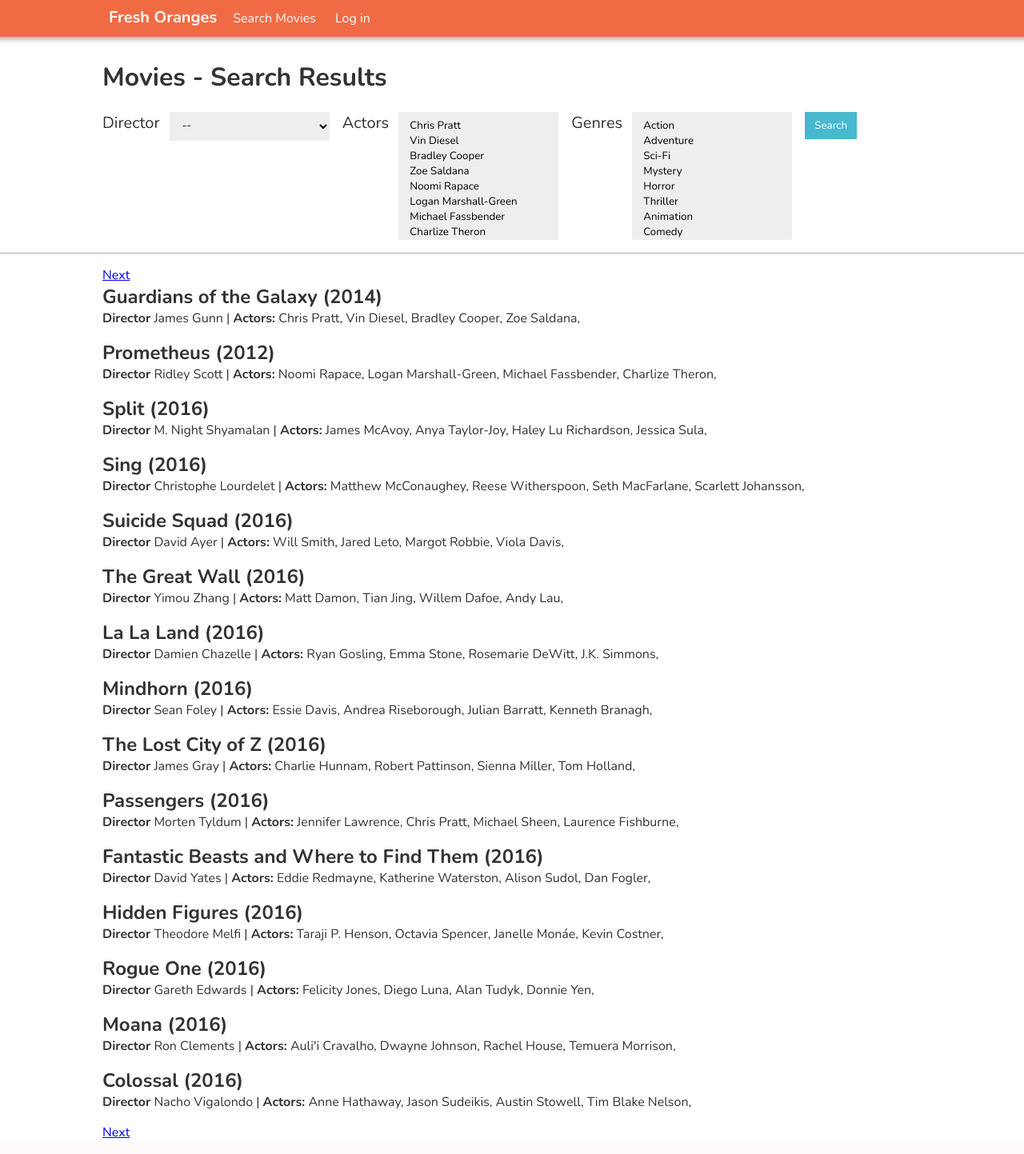
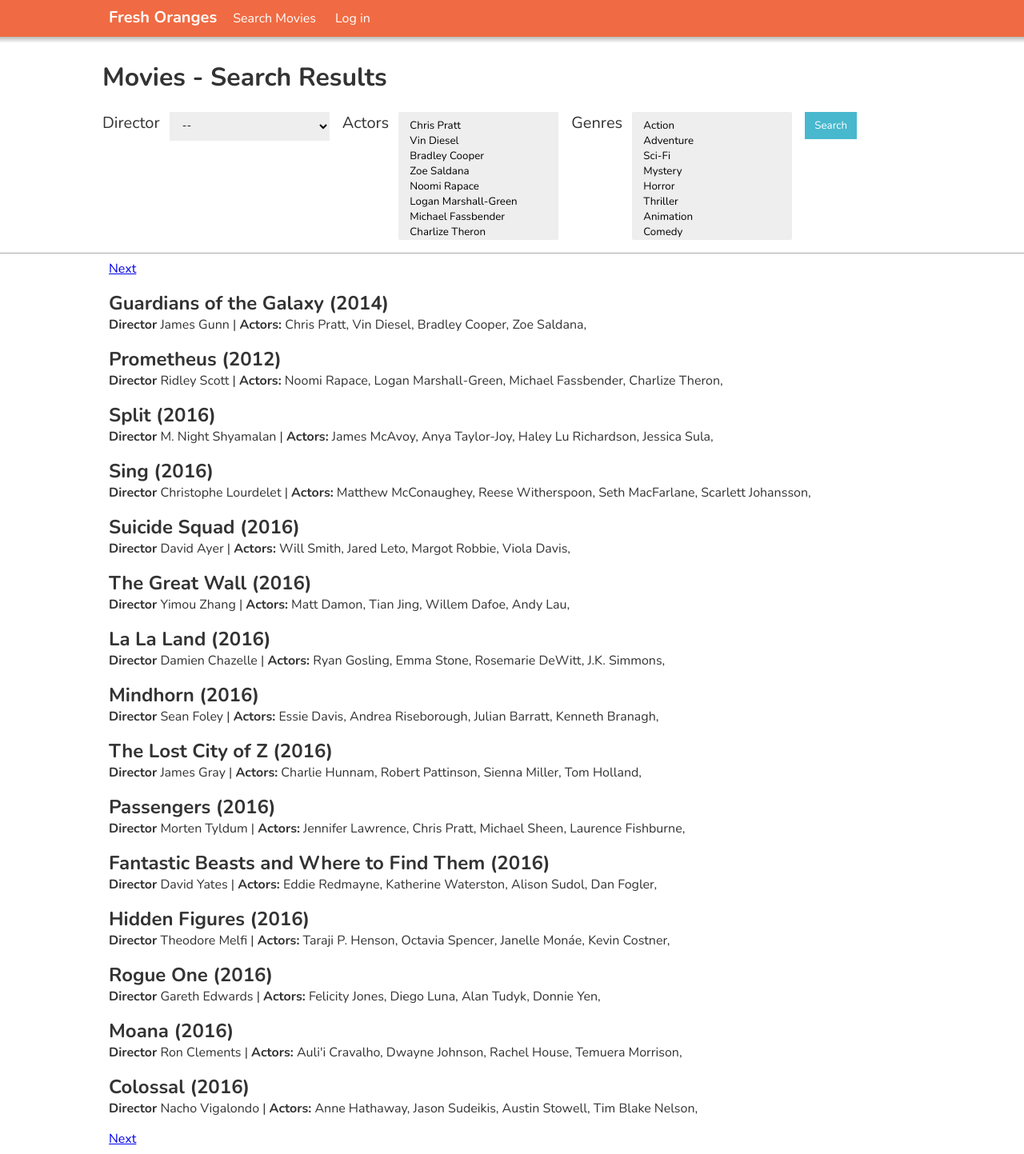
Before and after one commit to TheImaginaryOne/movies-py, a Flask app: page /movies in a window 1280 px wide. Shown: the whole page at 80% size. Run offline with Flask 2, Linux system fonts and the light colour scheme.

Commit message:
Edit styles of movies and single_movie

```diff
--- a/static/style.css
+++ b/static/style.css
@@ -43,8 +43,10 @@ body {
     padding: 0 10%;
 }
 .top-block {
-    margin-bottom: 16px;
     border-bottom: 1px solid #aaa;
+}
+.grey-background {
+    background-color: #eee;
 }
 /* search form */
 .search-form-container {
@@ -61,8 +63,11 @@ body {
     vertical-align: top;
 }
 /* on movie page*/
-.movie-preview-item {
-    margin-bottom: 16px;
+.movie-list, .pagination-container {
+    background-color: #fff;
+}
+.movie-list > .movie-preview-item {
+    padding: 8px;
 }
 .movie-preview-title {
     font-size: 24;
@@ -77,6 +82,9 @@ body {
 }
 .movie-search-text {
     width: 200px;
+}
+.pagination-container {
+    padding: 8px 8px;
 }
 /* movie details */
 .movie-details {
@@ -101,6 +109,20 @@ body {
 .movie-rating-extra {
     font-size: 16px;
     color: #888;
+}
+.review {
+    margin: 16px 0;
+    padding: 12px;
+    box-shadow: 0 2px 4px #bbb;
+    border-radius: 4px;
+}
+.review-username {
+    font-weight: bold;
+    font-size: 20px;
+}
+.review-rating {
+    color: #888;
+    font-size: 20px;
 }
 
 /* login form */
--- a/web/movies.py
+++ b/web/movies.py
@@ -51,7 +51,7 @@ def movies_blueprint(repository: Repository):
         repository.add_review(user_id, review)
         app.logger.info(f"Review (user_id {user_id})")
 
-        return redirect(url_for('movies.show', index=index))
+        return redirect(url_for('movies.single_movie', index=index))
     @blueprint.route('/movies/<int:index>')
     def single_movie(index):
         movie = repository.get_movie(index)
--- a/web/templates/movies.html
+++ b/web/templates/movies.html
@@ -26,10 +26,11 @@
     </form>
 </div>
 <div class="content">
+    <div class="pagination-container">
     {{ pagination.previous_next(previous_id, next_id, url_query) }}
         <span></span>
     </div>
-<div class="content">
+    <div class="movie-list">
     {% for movie in movies %}
         <div class="movie-preview-item">
             <div>
@@ -49,7 +50,8 @@
         </div>
     {% endfor %}
     </div>
-<div class="content">
+    <div class="pagination-container">
         {{ pagination.previous_next(previous_id, next_id, url_query) }}
         {% endblock %}
     </div>
+</div>
```
Also changed, not shown: web/templates/single_movie.html (+15 -5 lines). Lines whose indentation alone changed are shown as unchanged.
